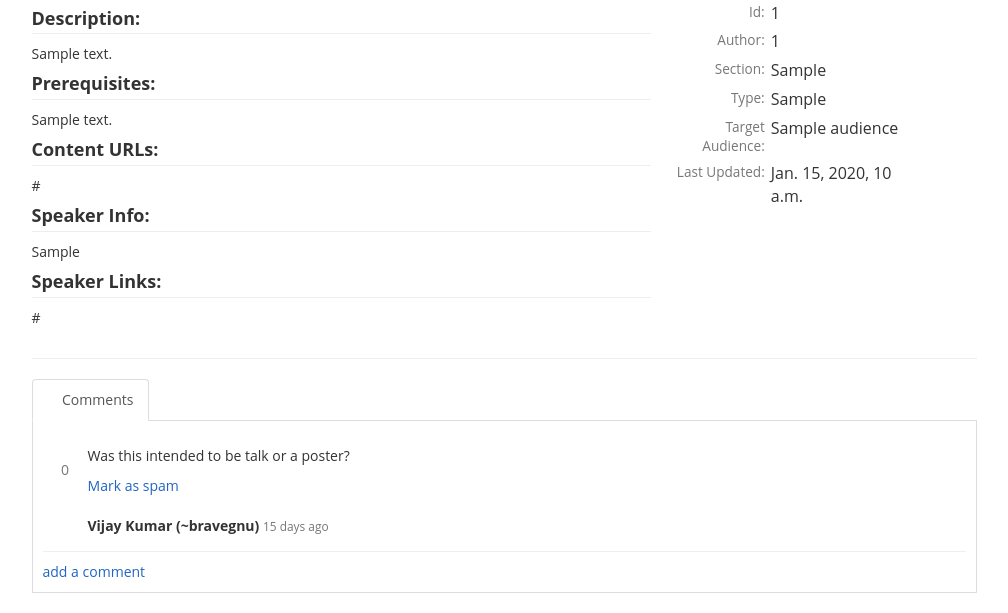
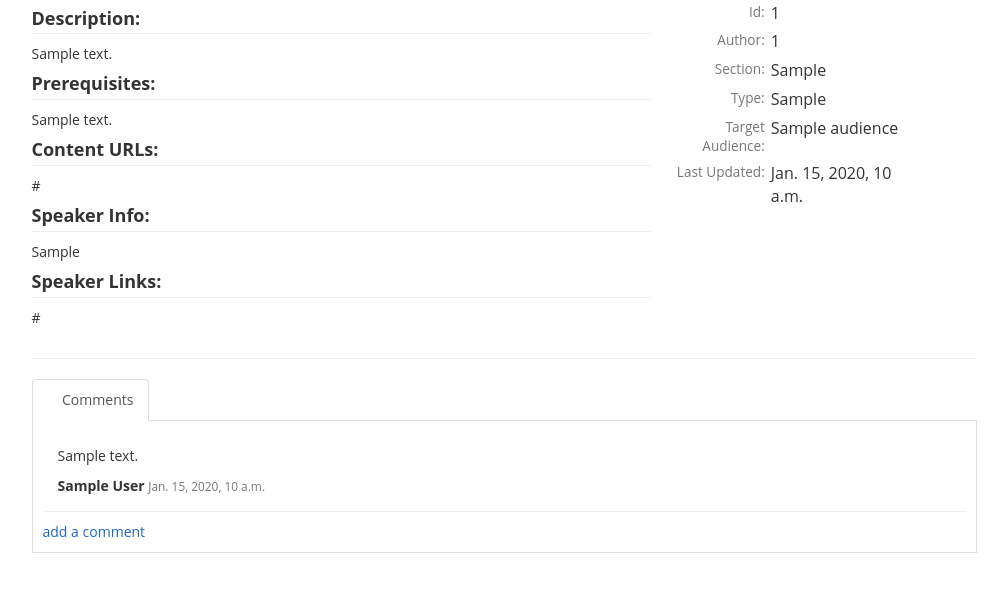
Before and after one commit to NikeshPyDev/teconf, a Django app: template proposals/templates/proposal_view.html in a window 1280 px wide. Shown: the part 288-901 px from the top of the page, without its empty margins (136-1144 px from the left). After the commit the page ends 841 px from the top, so only its background shows below. Run offline with Django 3.2, Linux system fonts and the light colour scheme; the template is opened without the code that fills it: most values are stand-ins (such as "Sample title", 1, 10 or a date in 2020); some libraries are stand-ins or nearby versions; some web fonts are replaced.

Commit message:
Added comment option with page refresh

```diff
--- a/proposals/models.py
+++ b/proposals/models.py
@@ -30,7 +30,7 @@ class Proposals(models.Model):
 
 
 class Comment(models.Model):
-    post = models.ForeignKey(Proposals, on_delete=models.CASCADE, related_name='comments')
+    proposal = models.ForeignKey(Proposals, on_delete=models.CASCADE, related_name='comments')
     author = models.ForeignKey(User, on_delete=models.CASCADE)
     text = HTMLField()
     created_date = models.DateTimeField(default=datetime.now())
--- a/proposals/templates/proposal_view.html
+++ b/proposals/templates/proposal_view.html
@@ -127,46 +127,45 @@
                                 </ul>
                                 <div class="tab-content padded">
                                     <div class="tab-pane active" id="js-comments" role="tabpanel">
+                                        {% for comment in comments %}
                                         <div class="panel panel-default comment-panel">
                                             <div class="panel-body">
-                                                <div class="comment-vote-panel text-center">
-                                                    <div class="text-center">
-                                                        <a href="#" data-url="/proposals/oposal_id /comments/ comment.i/up-vote/" class="btn-vote js-proposal-comment-upvote text-muted">
-                                                            <i class="fa fa-chevron-up"></i>
-                                                        </a>
-                                                        <h5 class="text-muted clear-margin vote-count">
-                                                            0
-                                                        </h5>
-                                                        <a href="#" data-url="/cfp/posters-2019/proposals/comment/machine-learning-security/comments/6616/down-vote/" class="btn-vote js-proposal-comment-downvote text-muted">
-                                                            <i class="fa fa-chevron-down"></i>
-                                                        </a>
-                                                    </div>
-                                                </div>
+                                                <!--<div class="comment-vote-panel text-center">-->
+                                                    <!--<div class="text-center">-->
+                                                        <!--<a href="#" data-url="/proposals/oposal_id /comments/ comment.i/up-vote/" class="btn-vote js-proposal-comment-upvote text-muted">-->
+                                                            <!--<i class="fa fa-chevron-up"></i>-->
+                                                        <!--</a>-->
+                                                        <!--<h5 class="text-muted clear-margin vote-count">-->
+                                                            <!--0-->
+                                                        <!--</h5>-->
+                                                        <!--<a href="#" data-url="/cfp/posters-2019/proposals/comment/machine-learning-security/comments/6616/down-vote/" class="btn-vote js-proposal-comment-downvote text-muted">-->
+                                                            <!--<i class="fa fa-chevron-down"></i>-->
+                                                        <!--</a>-->
+                                                    <!--</div>-->
+                                                <!--</div>-->
 
 
                                                 <div class="comment-description" id="comment-6616">
-                                                    <span><p>Was this intended to be talk or a poster?</p></span>
+                                                    <span><p>{{ comment.text }}</p></span>
 
-                                                    <a href="#" data-url="/cfp/posters-2019/proposals/comment/machine-learning-security/comments/6616/mark_spam/" class="js-mark-spam">Mark as spam</a><br><br>
-
-                                                    <b>Vijay Kumar (~bravegnu)</b>
+                                                    <b>{{ comment.author }}</b>
                                                     <small class="text-muted">
-                                                        <a href="#comment-6616" class="link-disguise"><time datetime="2019-07-02T00:00:11.866576+05:30">15 days ago</time></a>
+                                                        <a href="#" class="link-disguise"><time datetime="{{ comment.created_date }}">{{ comment.created_date }}</time></a>
                                                     </small>
                                                 </div>
                                             </div>
                                         </div>
-
+                                        {% endfor %}
 
                                         <div class="add-comment-wrapper">
                                             <a href="#" class="js-add-comment">add a comment</a>
-                                            <form method="POST" class="new-comment js-new-comment-form" style="display:none;" action="/cfp/posters-2019/proposals/comment/machine-learning-security/create/">
-                                                <input type="hidden" name="csrfmiddlewaretoken" value="cVJ9vnwYRmkQYHCsCYZ32Ey7wXRf3wZZ">
-                                                <link href="/cfp/static/pagedown/demo/browser/demo.css" type="text/css" media="all" rel="stylesheet">
-                                                <script type="text/javascript" src="/cfp/static/pagedown/Markdown.Converter.js"></script>
-                                                <script type="text/javascript" src="/cfp/static/pagedown/Markdown.Sanitizer.js"></script>
-                                                <script type="text/javascript" src="/cfp/static/pagedown/Markdown.Editor.js"></script>
-                                                <script type="text/javascript" src="/cfp/static/pagedown_init.js"></script>
+                                            <form method="POST" class="new-comment js-new-comment-form" style="display:none;" action="{% url 'proposals:post_comment' proposal.proposal_type proposal.id %}">
+                                                {% csrf_token %}
+                                                <!--<link href="/cfp/static/pagedown/demo/browser/demo.css" type="text/css" media="all" rel="stylesheet">-->
+                                                <!--<script type="text/javascript" src="/cfp/static/pagedown/Markdown.Converter.js"></script>-->
+                                                <!--<script type="text/javascript" src="/cfp/static/pagedown/Markdown.Sanitizer.js"></script>-->
+                                                <!--<script type="text/javascript" src="/cfp/static/pagedown/Markdown.Editor.js"></script>-->
+                                                <!--<script type="text/javascript" src="/cfp/static/pagedown_init.js"></script>-->
 
                                                 <div class="form-group required"><label class="control-label" for="id_comment">Comment</label>
                                                     <div class="wmd-wrapper" id="id_comment-wmd-wrapper">
@@ -214,7 +213,10 @@
                                                                     <!--</li>-->
                                                                 <!--</ul>-->
                                                             <!--</div>-->
-                                                            <textarea class="form-control wmd-input" cols="40" id="id_comment" name="comment" placeholder="Comment" required="required" rows="10" title=""></textarea>
+                                                            <textarea class="form-control wmd-input" cols="40" id="id_comment" name="text" placeholder="Comment" required="required" rows="10" title="">
+
+                                                            </textarea>
+
                                                         </div>
 
                                                         <div id="id_comment_wmd_preview" class="wmd-panel wmd-preview"></div>
@@ -222,12 +224,12 @@
                                                     </div>
                                                 </div>
 
-                                                <input id="id_private" name="private" type="hidden">
+                                                <input id="id_proposal_id" name="proposal_id" type="hidden" value="{{ proposal.id }}">
 
                                                 <input id="id_reviewer" name="reviewer" type="hidden">
 
                                                 <div class="form-group">
-                                                    <button type="submit" class="btn btn-primary">
+                                                    <button type="submit" class="btn btn-primary" id="add_comment">
                                                         Add Comment
                                                     </button>
                                                     <button type="button" class="btn btn-default js-hide-comment-form">Cancel</button>
--- a/proposals/urls.py
+++ b/proposals/urls.py
@@ -6,5 +6,6 @@ urlpatterns = [
     path('<str:proposal_type>/new', ProposalEditView.as_view(), name='new_proposal'),
     path('<str:proposal_type>/edit/<int:proposal_id>', ProposalEditView.as_view(), name='edit_proposal'),
     path('<str:proposal_type>/<int:proposal_id>', ProposalView.as_view(), name='view_proposal'),
+    path('<str:proposal_type>/<int:proposal_id>/comment/new', post_comments, name='post_comment'),
     path('<str:proposal_type>', ProposalListView.as_view(), name='proposal_type'),
 ]
```
Also changed, not shown: proposals/views.py (+13 -3 lines).
